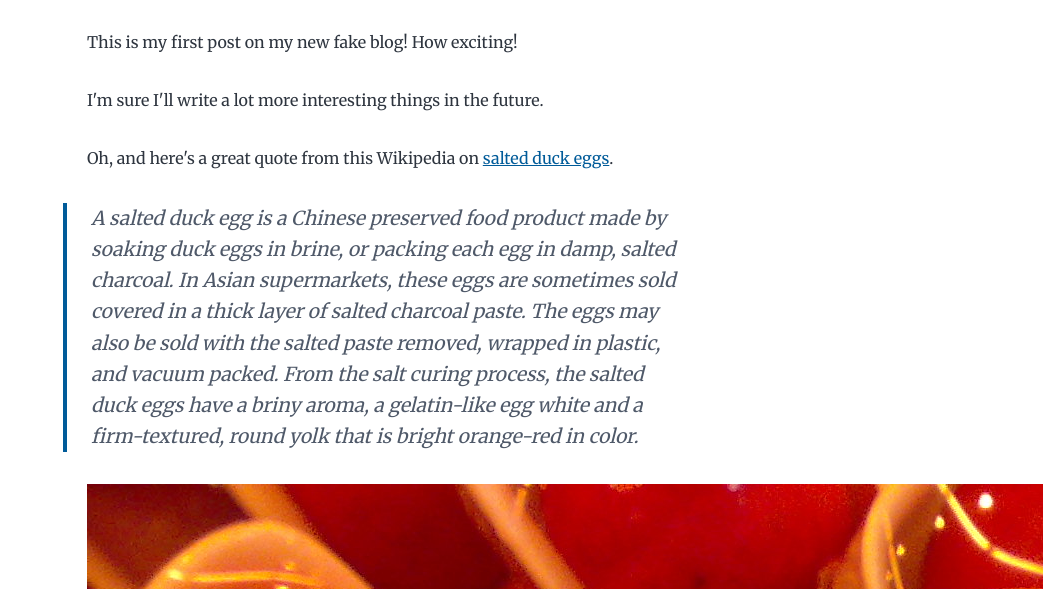
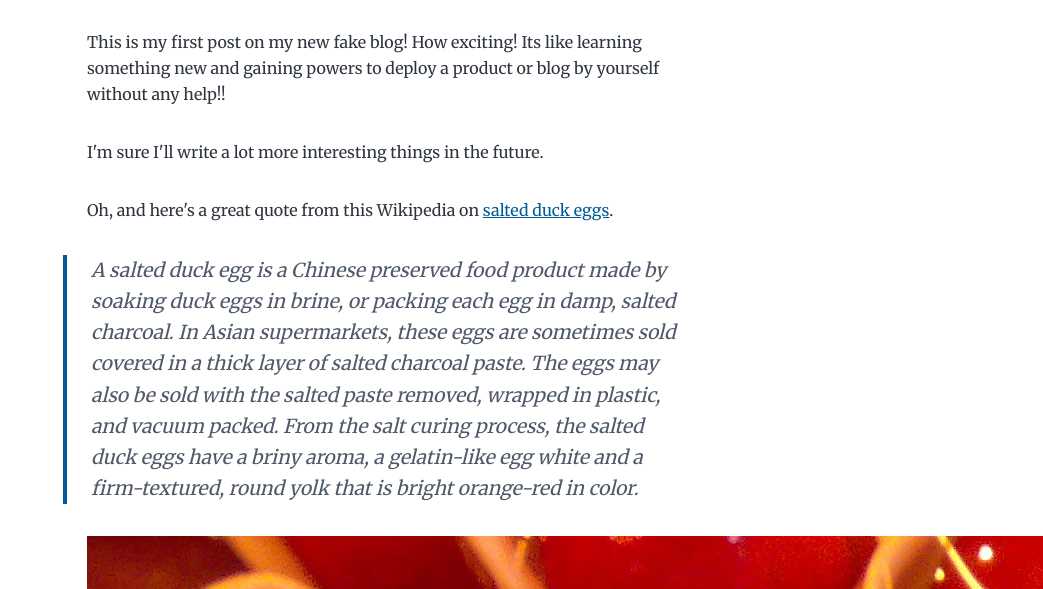
Before and after one commit to Madmaxcoder2612/GatsbyCloud_Project, a Gatsby site: page /hello-world/ in a window 1280 px wide. Shown: the part 211-800 px from the top of the page, without its empty margins (237-1280 px from the left). Built offline with nearby package versions, Linux system fonts and the light colour scheme; Gatsby itself is replaced by a stand-in of ours; some packages are replaced by stand-ins of ours.

Commit message:
New captions

```diff
--- a/content/blog/hello-world/index.md
+++ b/content/blog/hello-world/index.md
@@ -5,6 +5,7 @@
 ---
 
 This is my first post on my new fake blog! How exciting!
+Its like learning something new and gaining powers to deploy a product or blog by yourself without any help!!
 
 I'm sure I'll write a lot more interesting things in the future.
 
```
